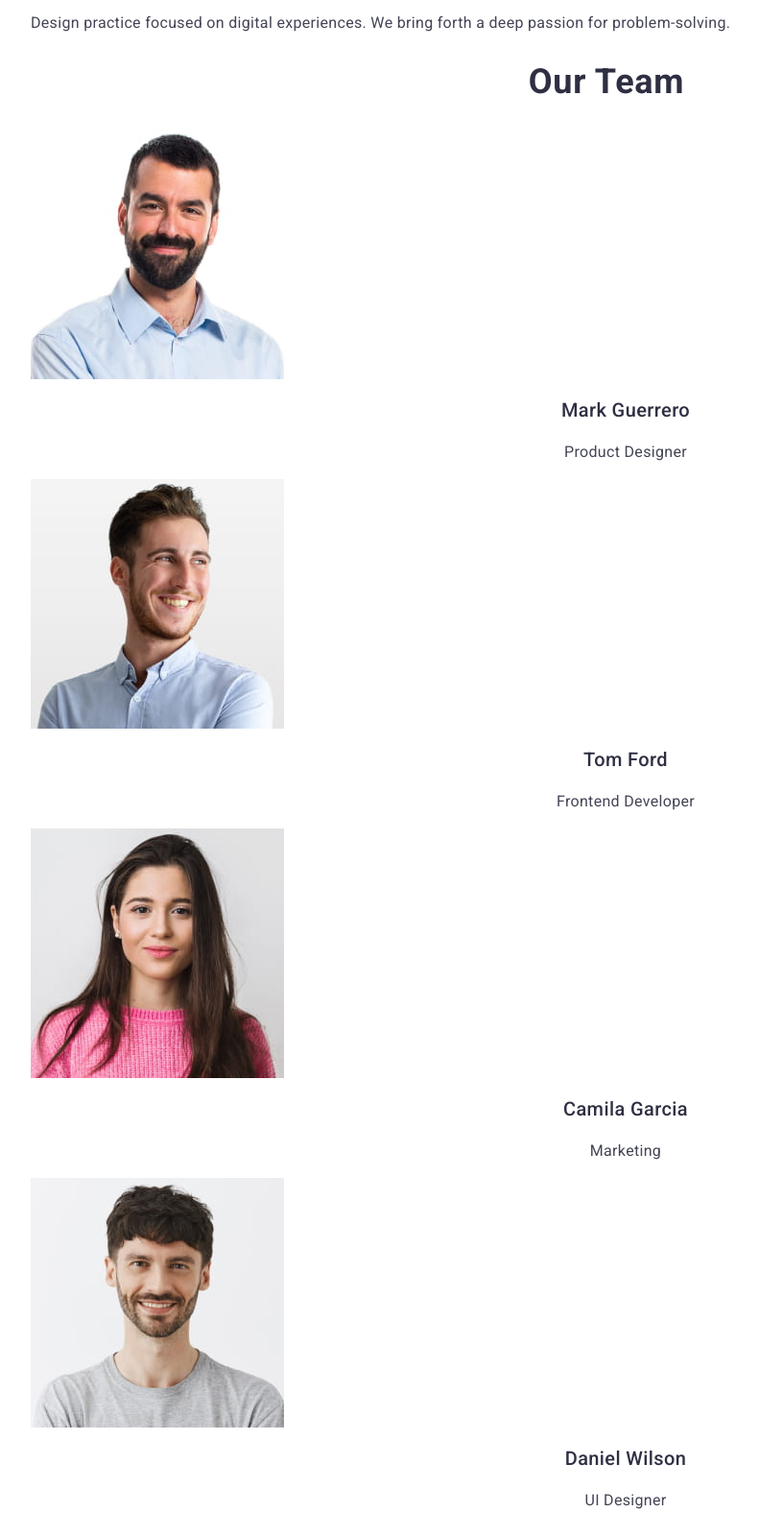
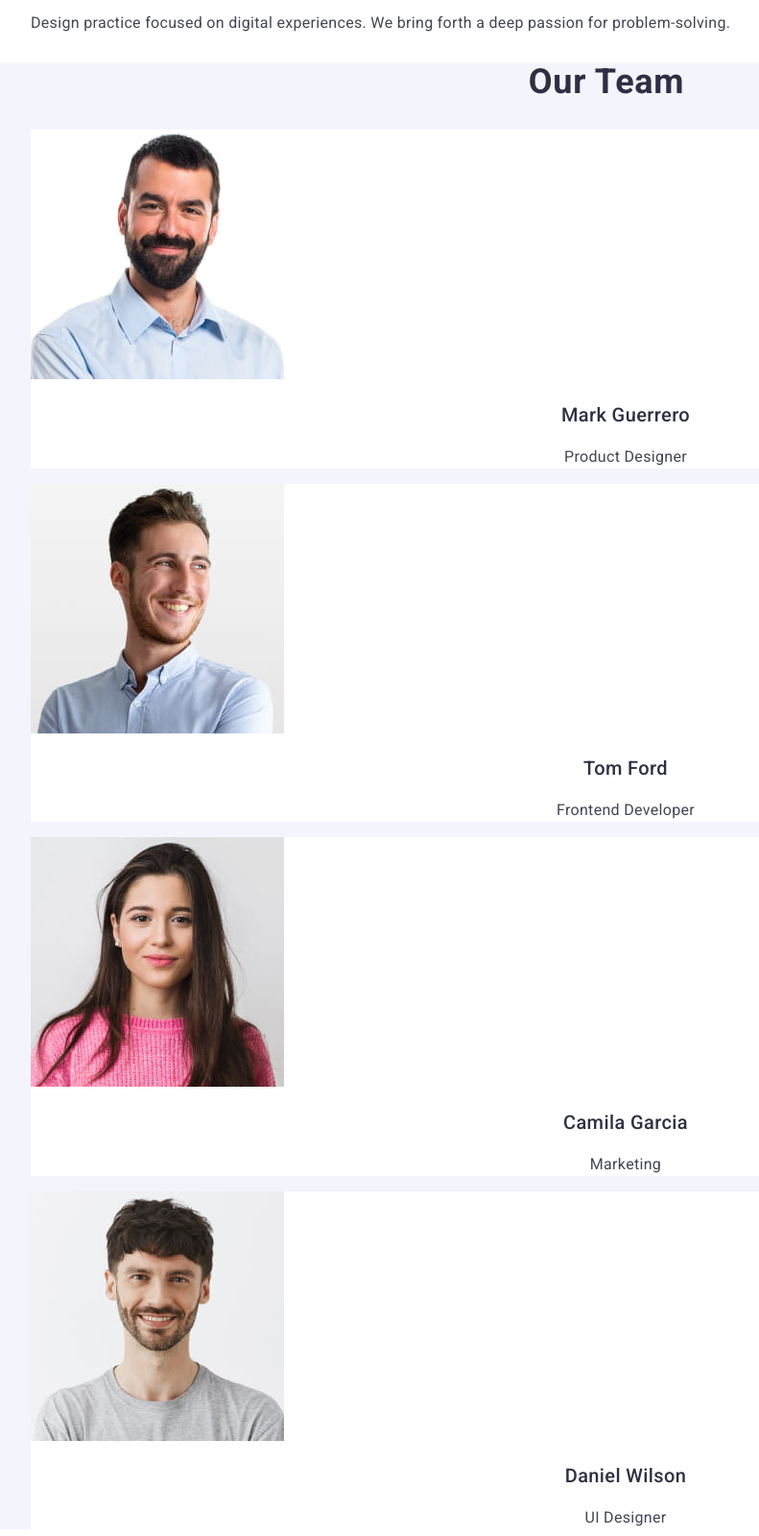
Before and after one commit to valeriia-diakova/goit-markup-hw-02, a plain HTML site: page index.html in a window 1280 px wide. Shown: the part 720-2320 px from the top of the page at 96% size, without its empty margins (8-799 px from the left). Drawn offline with nearby package versions, Linux system fonts and the light colour scheme.

Commit message:
update index and css files

```diff
--- a/css/styles.css
+++ b/css/styles.css
@@ -15,10 +15,6 @@ a {
 
 button {
   cursor: pointer;
-}
-
-img {
-  display: block;
 }
 
 .logo {
@@ -105,6 +101,10 @@ img {
   letter-spacing: 0.02em;
 }
 
+.section-team {
+  background: #f4f4fd;
+}
+
 .section-team-title {
   font-weight: 700;
   font-size: 36px;
@@ -113,6 +113,10 @@ img {
   text-transform: capitalize;
   text-align: center;
   color: #2e2f42;
+}
+
+.section-team-card {
+  background: #fff;
 }
 
 .section-team-name {
@@ -159,6 +163,10 @@ img {
   background: #2e2f42;
 }
 
+.logo-part-footer {
+  color: #f4f4fd;
+}
+
 .page-footer-descr {
   font-size: 16px;
   line-height: 1.5;
--- a/index.html
+++ b/index.html
@@ -27,7 +27,7 @@
         </a>
         <ul class="menu">
           <li class="menu-item">
-            <a class="menu-link" href="">Studio</a>
+            <a class="menu-link" href="./index.html">Studio</a>
           </li>
           <li class="menu-item">
             <a class="menu-link" href="">Portfolio</a>
@@ -93,7 +93,7 @@
       <section class="section-team">
         <h2 class="section-team-title">Our Team</h2>
         <ul>
-          <li>
+          <li class="section-team-card">
             <img
               src="./images/team/mark-guerrero.jpg"
               alt="Mark Guerrero avatar"
@@ -103,7 +103,7 @@
             <h3 class="section-team-name">Mark Guerrero</h3>
             <p class="section-team-profession">Product Designer</p>
           </li>
-          <li>
+          <li class="section-team-card">
             <img
               src="./images/team/tom-ford.jpg"
               alt="Tom Ford avatar"
@@ -113,7 +113,7 @@
             <h3 class="section-team-name">Tom Ford</h3>
             <p class="section-team-profession">Frontend Developer</p>
           </li>
-          <li>
+          <li class="section-team-card">
             <img
               src="./images/team/camila-garcia.jpg"
               alt="Camila Garcia avatar"
@@ -123,7 +123,7 @@
             <h3 class="section-team-name">Camila Garcia</h3>
             <p class="section-team-profession">Marketing</p>
           </li>
-          <li>
+          <li class="section-team-card">
             <img
               src="./images/team/daniel-wilson.jpg"
               alt="Daniel Wilson avatar"
@@ -203,7 +203,7 @@
     </main>
     <footer class="page-footer">
       <a class="logo" href="./index.html"
-        >Web<span class="logo-part">Studio</span>
+        >Web<span class="logo-part-footer">Studio</span>
       </a>
       <p class="page-footer-descr">
         Increase the flow of customers and sales for your business with digital
```
